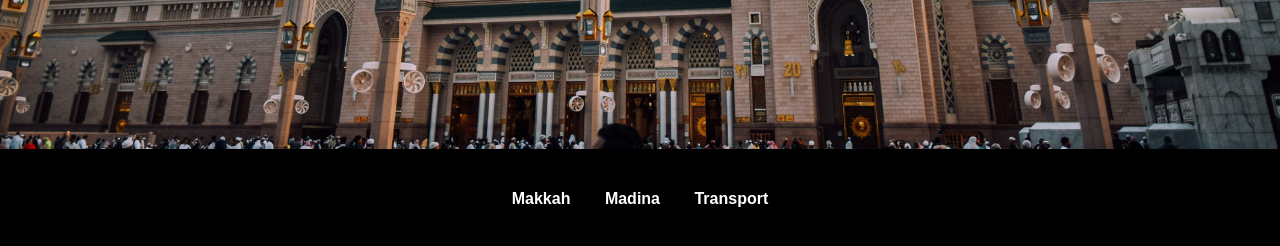
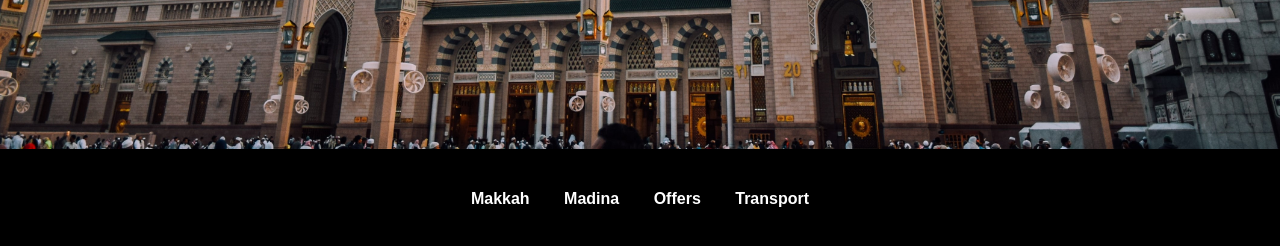
Before and after one commit to zawar4321/compass.rates, a plain HTML site: page index.html in a window 1280 px wide. Shown: the part 264-510 px from the top of the page. Drawn offline with Linux system fonts and the light colour scheme.

Commit message:
Update index.html

```diff
--- a/index.html
+++ b/index.html
@@ -17,6 +17,7 @@
 
         <li><a href="./Makkah/Hotel stars/Hotel stars.html"  class="custom-link"> Makkah </a></li>
         <li><a href="./Medina/Hotel stars/Hotel stars.html"  class="custom-link">Madina</a> </li>
+        <li><a href=""  class="custom-link">Offers</a> </li>
         <li><a href="https://docs.google.com/spreadsheets/d/1m5_Qd5zndJJ-lklev1tBcgBxDbdnb4lc/edit?usp=drive_link&ouid=102361638494672013336&rtpof=true&sd=true"  class="custom-link">Transport</a> </li>
 
 
```
